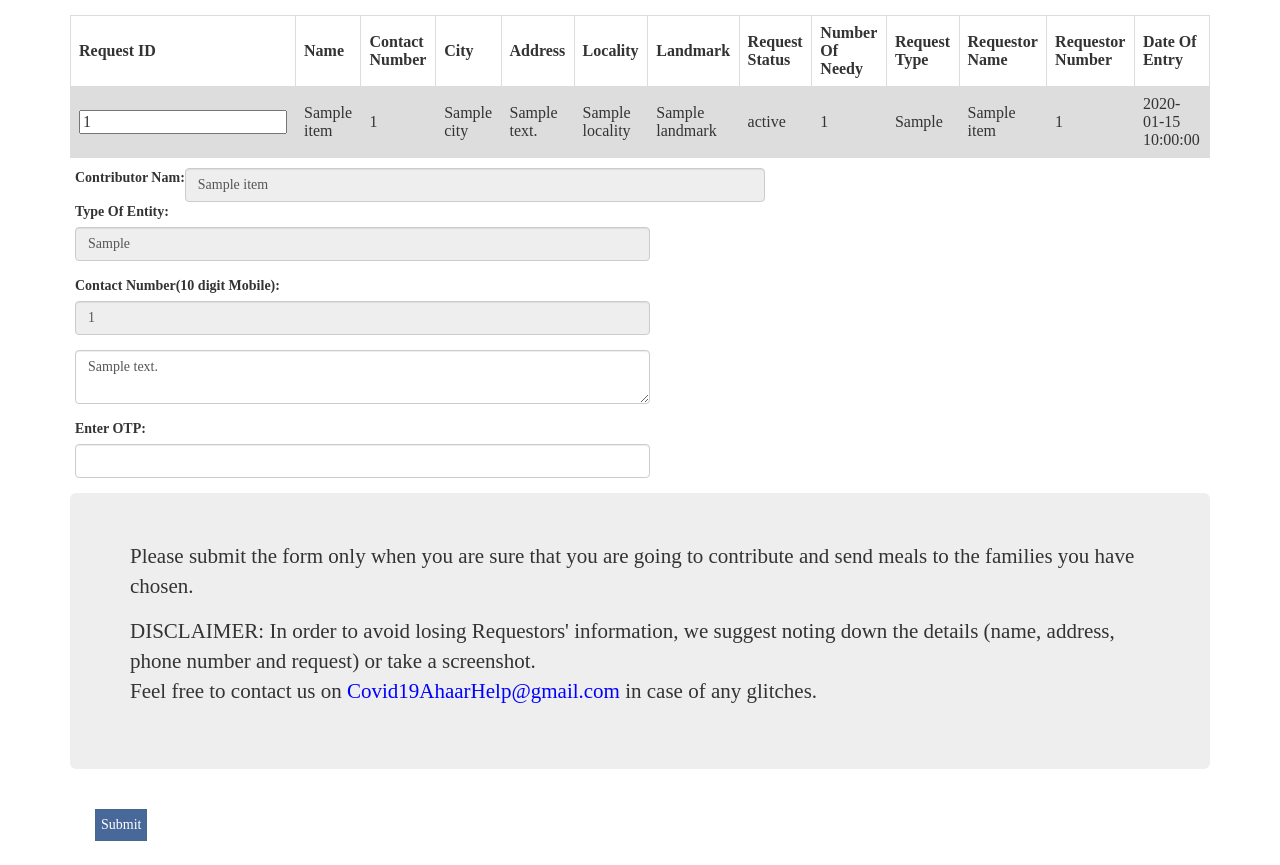
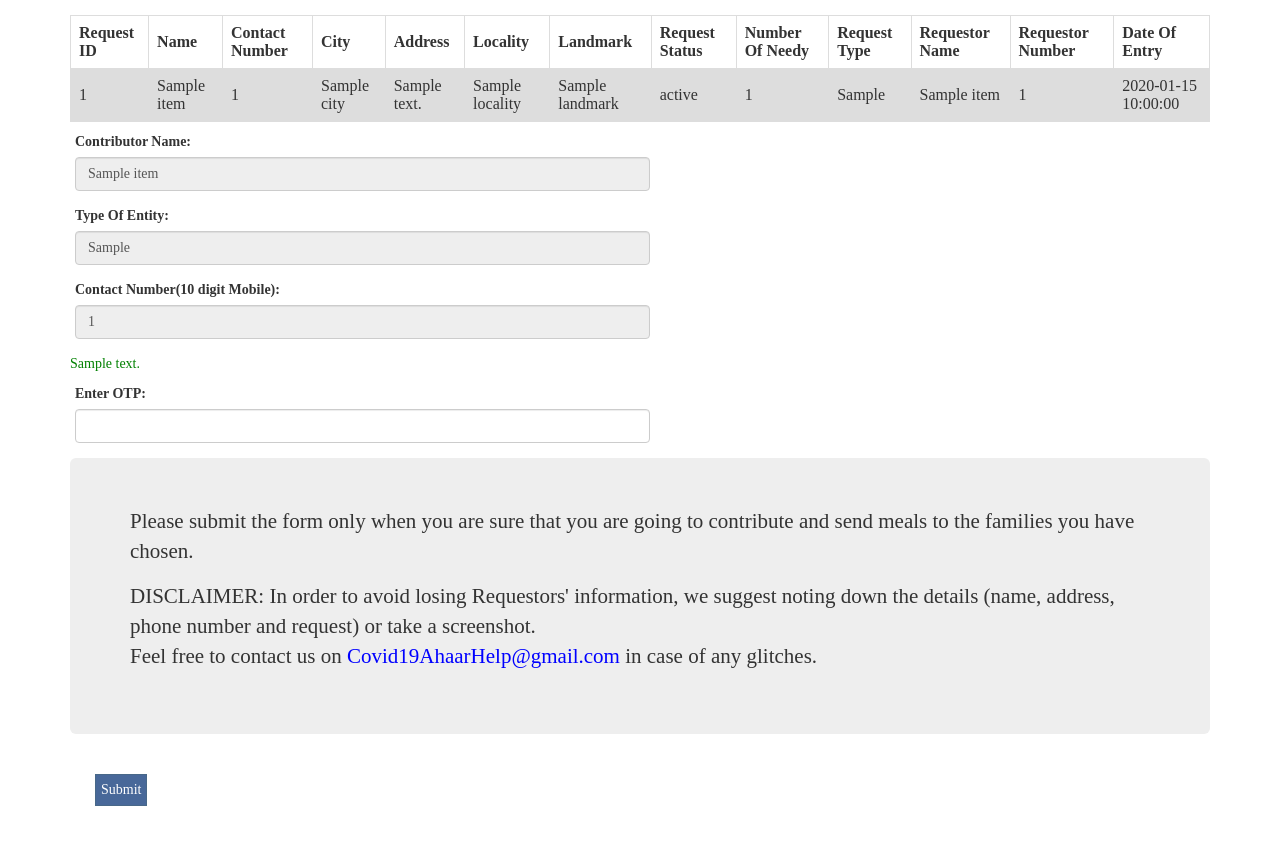
Before and after one commit to ashhadulislam/covid-assistance-mumbai, a Flask app: template templates/otp_payment_mumbai.html in a window 1280 px wide. After the commit the page ends 806 px from the top, so only its background shows below. Run offline with Flask 2, Linux system fonts and the light colour scheme; the template is opened without the code that fills it: most values are stand-ins (such as "Sample title", 1, 10 or a date in 2020); some libraries are stand-ins or nearby versions.

Commit message:
second screen of checkout page is fixed

```diff
--- a/templates/otp_payment_mumbai.html
+++ b/templates/otp_payment_mumbai.html
@@ -64,9 +64,7 @@
 
 			  {% for item in items.order %}
 			  <tr>
-			  	<td>
-			  		<input type="text" id="name"
-			  		name={{item.request_id}} value={{item.request_id}} readonly></td>
+			  	<td>{{item.request_id}}</td>
 			  	<td>{{item.name}}</td>
 			  	<td>{{item.contact_num}}</td>
 			  	<td>{{item.city}}</td>
@@ -90,7 +88,7 @@
 
 			<div class="container_black_text" style = "justify-content: center;margin-top: 10px;">
 				<div class="form-group" >
-					<div class ="row"> <label>Contributor Nam:</label> </deiv>
+					<div class ="row"> <label>Contributor Name: </label> </div>
 
 			      	<div class = "row"><input type="text" class="form-control" id="contrib_name" name="contrib_name" value="{{items.contrib_name}}" style="width:50%;" readonly></div>
 			    </div>
@@ -129,9 +127,7 @@
 
 
 			<div class="container_black_text" style = "justify-content: center;margin-top: 10px;">
-				<div class="form-group" >
-			      	<div class = "row"><textarea class="form-control" id="message" name="return_message" style="width:50%;">{{items.return_message}}</textarea></div>
-			    </div>
+			      	<p id="message" name="return_message" style="width:50%; color:green">{{items.return_message}}</p>
 			</div>
 
 
```
